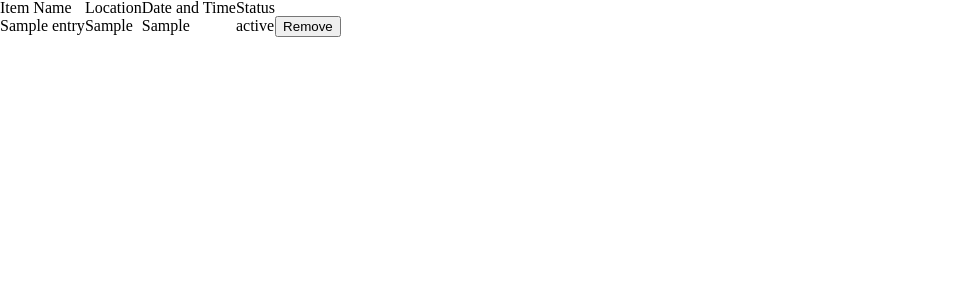
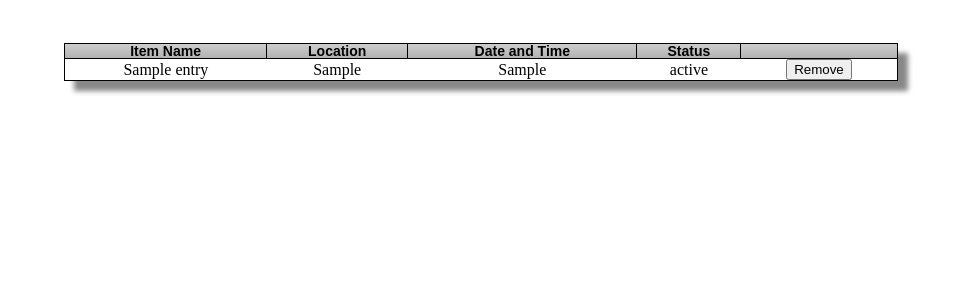
Before and after one commit to kellyaj/bearclaw, a Flask app: template templates/index.html in a window 1280 px wide. Shown: the top 300 px of the page, without its empty margins (0-974 px from the left). Run offline with Flask 2, Linux system fonts and the light colour scheme; the template is opened without the code that fills it: most values are stand-ins (such as "Sample title", 1, 10 or a date in 2020).

Commit message:
style changes

```diff
--- a/static/main.css
+++ b/static/main.css
@@ -51,3 +51,109 @@ table {
 /*
   styles
 */
+
+.container {
+  margin-top: 2.7em;
+  margin-left: 4em;
+  width: 65%;
+}
+.container td {
+  text-align: center;
+  vertical-align: middle;
+}
+
+.package-table {
+  margin:0px;padding:0px;
+  width:100%;
+  box-shadow: 10px 10px 5px #888888;
+  border:1px solid #000000;
+
+  -moz-border-radius-bottomleft:0px;
+  -webkit-border-bottom-left-radius:0px;
+  border-bottom-left-radius:0px;
+
+  -moz-border-radius-bottomright:0px;
+  -webkit-border-bottom-right-radius:0px;
+  border-bottom-right-radius:0px;
+
+  -moz-border-radius-topright:0px;
+  -webkit-border-top-right-radius:0px;
+  border-top-right-radius:0px;
+
+  -moz-border-radius-topleft:0px;
+  -webkit-border-top-left-radius:0px;
+  border-top-left-radius:0px;
+}.package-table table{
+    border-collapse: collapse;
+        border-spacing: 0;
+  width:100%;
+  height:100%;
+  margin:0px;padding:0px;
+}.package-table tr:last-child td:last-child {
+  -moz-border-radius-bottomright:0px;
+  -webkit-border-bottom-right-radius:0px;
+  border-bottom-right-radius:0px;
+}
+.package-table table tr:first-child td:first-child {
+  -moz-border-radius-topleft:0px;
+  -webkit-border-top-left-radius:0px;
+  border-top-left-radius:0px;
+}
+.package-table table tr:first-child td:last-child {
+  -moz-border-radius-topright:0px;
+  -webkit-border-top-right-radius:0px;
+  border-top-right-radius:0px;
+}.package-table tr:last-child td:first-child{
+  -moz-border-radius-bottomleft:0px;
+  -webkit-border-bottom-left-radius:0px;
+  border-bottom-left-radius:0px;
+}.package-table tr:hover td{
+
+}
+.package-table tr:nth-child(odd){ background-color:#e5e5e5; }
+.package-table tr:nth-child(even)    { background-color:#ffffff; }.CSSTableGenerator td{
+  vertical-align:middle;
+
+
+  border:1px solid #000000;
+  border-width:0px 1px 1px 0px;
+  text-align:left;
+  padding:7px;
+  font-size:10px;
+  font-family:Arial;
+  font-weight:normal;
+  color:#000000;
+}.package-table tr:last-child td{
+  border-width:0px 1px 0px 0px;
+}.package-table tr td:last-child{
+  border-width:0px 0px 1px 0px;
+}.package-table tr:last-child td:last-child{
+  border-width:0px 0px 0px 0px;
+}
+.package-table tr:first-child td{
+    background:-o-linear-gradient(bottom, #cccccc 5%, #b2b2b2 100%);  background:-webkit-gradient( linear, left top, left bottom, color-stop(0.05, #cccccc), color-stop(1, #b2b2b2) );
+  background:-moz-linear-gradient( center top, #cccccc 5%, #b2b2b2 100% );
+  filter:progid:DXImageTransform.Microsoft.gradient(startColorstr="#cccccc", endColorstr="#b2b2b2");  background: -o-linear-gradient(top,#cccccc,b2b2b2);
+
+  background-color:#cccccc;
+  border:0px solid #000000;
+  text-align:center;
+  border-width:0px 0px 1px 1px;
+  font-size:14px;
+  font-family:Arial;
+  font-weight:bold;
+  color:#000000;
+}
+.package-table tr:first-child:hover td{
+  background:-o-linear-gradient(bottom, #cccccc 5%, #b2b2b2 100%);  background:-webkit-gradient( linear, left top, left bottom, color-stop(0.05, #cccccc), color-stop(1, #b2b2b2) );
+  background:-moz-linear-gradient( center top, #cccccc 5%, #b2b2b2 100% );
+  filter:progid:DXImageTransform.Microsoft.gradient(startColorstr="#cccccc", endColorstr="#b2b2b2");  background: -o-linear-gradient(top,#cccccc,b2b2b2);
+
+  background-color:#cccccc;
+}
+.package-table tr:first-child td:first-child{
+  border-width:0px 0px 1px 0px;
+}
+.package-table tr:first-child td:last-child{
+  border-width:0px 0px 1px 1px;
+}
--- a/templates/index.html
+++ b/templates/index.html
@@ -1,11 +1,14 @@
 <!doctype html>
 <link rel=stylesheet type=text/css href="{{ url_for('static', filename='main.css')}}">
+<div class="container">
+  <div class="package-table">
     <table>
       <tr>
         <td>Item Name</td>
         <td>Location</td>
         <td>Date and Time</td>
         <td>Status</td>
+        <td></td>
       </tr>
       {% for entry in entries %}
         <tr>
@@ -19,3 +22,5 @@
       <script type="text/javascript" src="{{url_for('static', filename='jquery.js')}}"></script>
       <script type="text/javascript" src="{{url_for('static', filename='app.js')}}"></script>
     </table>
+  </div>
+</div>
```
Lines whose indentation alone changed are shown as unchanged.
